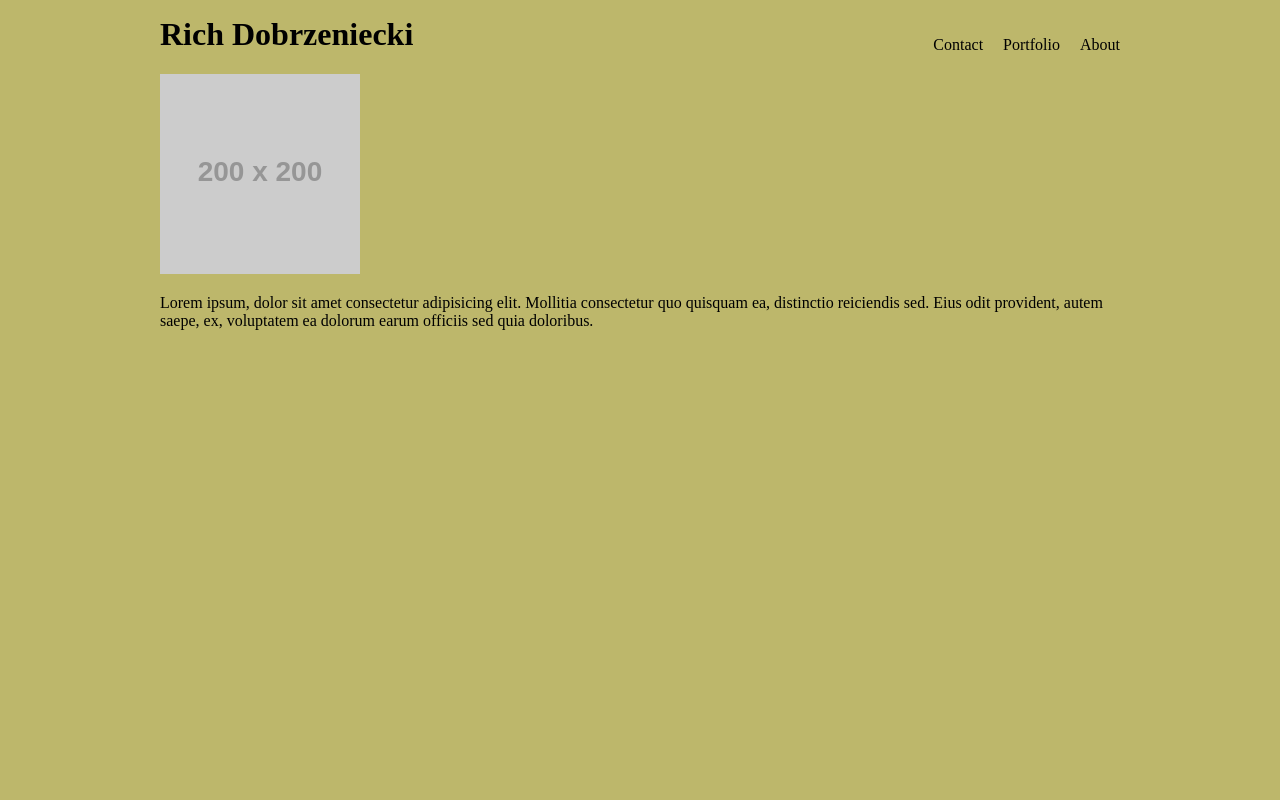
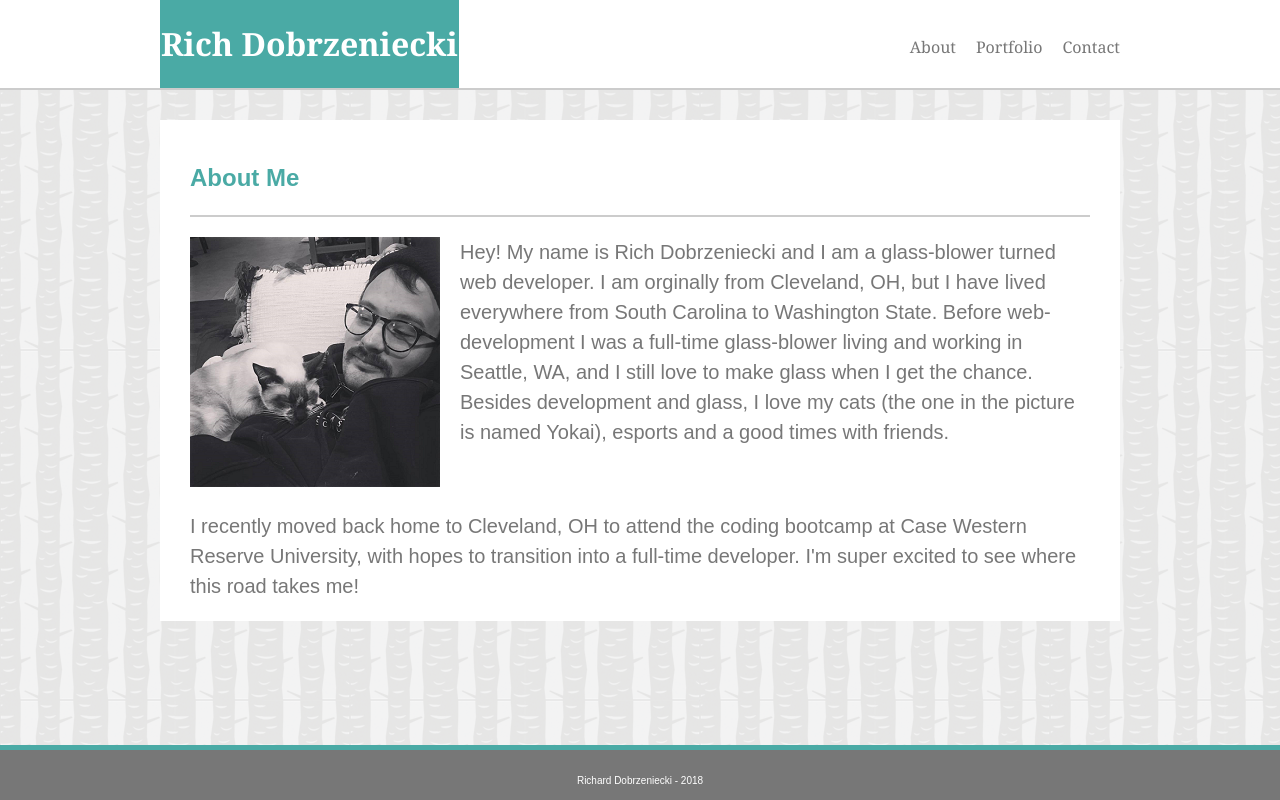
Before and after one commit to GadgetCopter/Basic-Portfolio, a plain HTML site: page index.html in a window 1280 px wide. Drawn offline with Linux system fonts and the light colour scheme; placeholder pictures from the web are drawn by us.

Commit message:
Completed Project

```diff
--- a/assets/css/style.css
+++ b/assets/css/style.css
@@ -1,26 +1,126 @@
 body {
+    margin: 0 auto;
+    background-image: url(../images/tree_bark.png);
+    overflow: hidden;
+    font-family: 'Arial', 'Helvetica Neue', Helvetica, sans-serif;
+    color: #777777;
+}
+h1 {
+    height: 100%;
+    color: #ffffff;
+}
+header {
+    width: 100%;
+    background-color: #ffffff;
+    border-bottom: 2px solid #cccccc;
+    font-family: 'Georgia', Times, Times New Roman, serif;
+}
+
+.nav-container {
     width: 960px;
     margin: 0 auto;
-    background-color: darkkhaki;
+    overflow: hidden;
 }
 
 .name {
-    margin-top: 0;
     float: left;
+    background-color: #4aaaa5;
+    height: 100%;
+    border: 1px solid #4aaaa5;
 }
 
 nav li {
     display: block;
-    padding: 0;
     margin-left: 20px;
     float: right;
     padding-top: 20px;
-}
-
-.container {
-    margin-top: 0px;
+    color: #777777;
 }
 
 .main-content {
+    width: 900px;
+    height: 100%;
+    padding-left: 30px;
+    padding-right: 30px;
+    background-color: #ffffff;
+    margin: 0 auto;
+    margin-top: 30px;
+    margin-bottom: 100px;
+    overflow: auto;
+}
+
+h2 {
+    color: #4aaaa5;
+    border-bottom: 2px solid #cccccc;
+    line-height: 75px;
+}
+
+.my-image {
     float: left;
+    margin-right: 20px;
 }
+
+.about-me {
+    margin-top: 10px;
+    font-size: 20px;
+    line-height: 30px;
+    text-decoration: none;
+}
+
+.about-me2 {
+    width: 100%;
+    float: left;
+    margin-top: 20px;
+    margin-bottom: 20px;
+    font-size: 20px;
+    line-height: 30px;
+}
+
+footer {
+    border-top: 5px solid #4aaaa5;
+    background-color: #777777;
+    bottom: 0;
+    height: 50px;
+    position: fixed;
+    width: 100%;
+}
+
+.foot-info {
+    color: #ffffff;
+    text-align: center;
+    font-size: 10px;
+    padding-top: 25px;
+}
+
+
+.portfolio-row-1 > img {
+    margin-right: 50px;
+    margin-bottom: 50px;
+}
+
+.portfolio-row-2 > img {
+    margin-right: 50px;
+    margin-bottom: 25px;
+}
+
+input {
+    margin-bottom: 20px;
+    margin-top: 5px;
+    width: 100%;
+    height: 20px;
+}
+
+textarea {
+    margin-top: 5px;
+    margin-bottom: 10px;
+}
+
+button {
+    margin-bottom: 10px;
+    background-color: #4aaaa5;
+    color: #ffffff;
+    font-weight: bold;
+    border: 2px solid #4aaaa5;
+    height: 25px;
+    width: 75px;
+}
--- a/index.html
+++ b/index.html
@@ -8,30 +8,52 @@
 
 <body>
   <header>
-           <div class="container">
-                <h1 class="name">Rich Dobrzeniecki</h1>
+    <div class="nav-container">
+      <div class="name">
+
+        <h1>Rich Dobrzeniecki</h1>
+
+      </div>
+
       <nav>
+        <div class="navigation-buttons">
           <ul>
-                        <li>About</li>
-                        <li>Portfolio</li>
-                        <li>Contact</li>
+            <a href="contact.html"><li>Contact</li></a>
+            <a href="portfolio.html"><li>Portfolio</li></a>
+            <a href="index.html"><li>About</li></a>
           </ul>
+        </div>
       </nav>
+
     </div>
   </header>
+
   <section class="main-content">
     <div>
-            <img src="http://via.placeholder.com/200x200e" alt="">
+      <h2>About Me</h2>
+    </div>
+    <div class="my-image">
+      <img src="assets/images/richandcat.png" alt="Image of Dev">
+    </div>
+    <div class="about-me">
+      Hey! My name is Rich Dobrzeniecki and I am a glass-blower turned web developer.
+      I am orginally from Cleveland, OH, but I have lived everywhere from South Carolina to Washington State.
+      Before web-development I was a full-time glass-blower living and working in Seattle, WA, and I still love
+      to make glass when I get the chance. Besides development and glass, I love my cats (the one in the picture is named Yokai),
+      esports and a good times with friends.
+    </div>
+    <div class="about-me2">
+      I recently moved back home to Cleveland, OH to attend the coding bootcamp at Case Western Reserve University, with hopes
+      to transition into a full-time developer. I'm super excited to see where this road takes me!
 
-            <div>
-                <p>
-                    Lorem ipsum, dolor sit amet consectetur adipisicing elit.
-                    Mollitia consectetur quo quisquam ea, distinctio reiciendis sed.
-                    Eius odit provident, autem saepe, ex, voluptatem ea dolorum earum officiis sed quia
-                    doloribus.
-                </p>
-            </div>
     </div>
   </section>
+
+  <footer>
+    <div class="foot-info">
+      Richard Dobrzeniecki - 2018
+    </div>
+  </footer>
+
 </body>
 </html>
```
Also changed, not shown: contact.html (+62 -0 lines), portfolio.html (+51 -0 lines), assets/images/image1.jpg (added), assets/images/image2.jpg (added), assets/images/image3.jpg (added), assets/images/image4.jpg (added), assets/images/richandcat.png (added), assets/images/tree_bark.png (added). Lines whose indentation alone changed are shown as unchanged.
